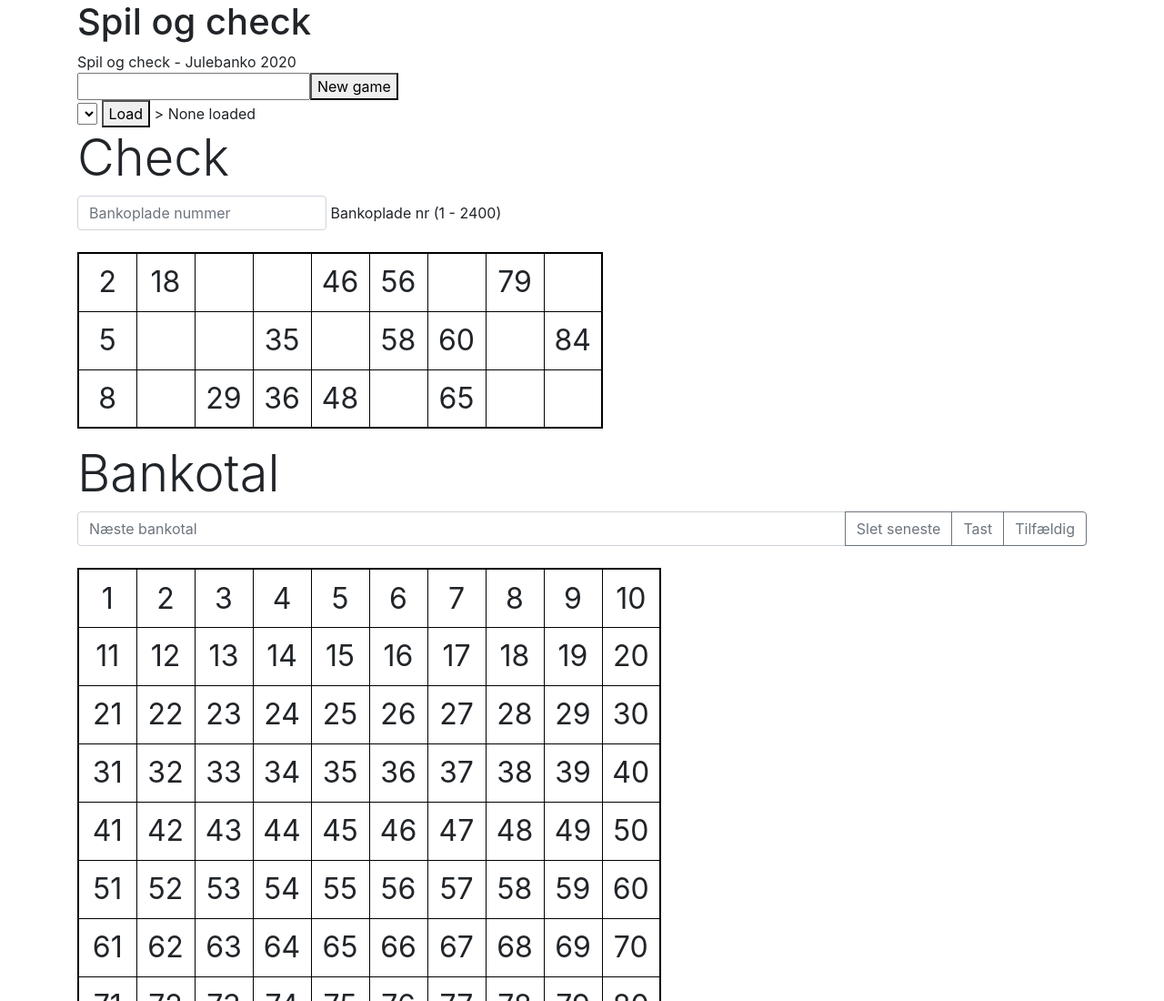
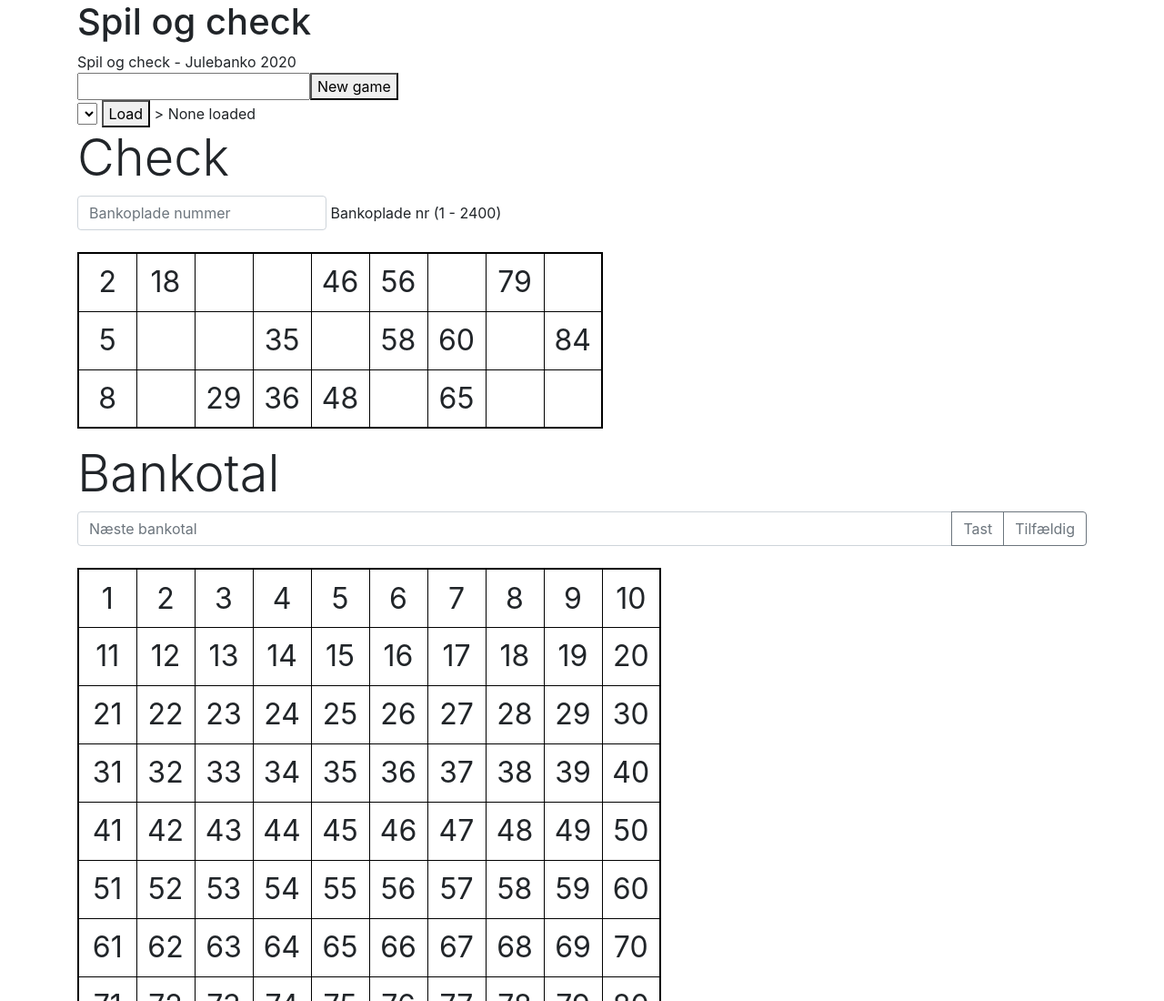
Before and after one commit to JeppeStenstrup/osc-bingo, a website: page public/index.html in a window 1280 px wide. Shown: the top 1100 px of the page at 91% size. Drawn offline with nearby package versions, Linux system fonts and the light colour scheme; no server answers.

Commit message:
Removed Slet Seneste knap, as it did nothing

```diff
--- a/public/index.html
+++ b/public/index.html
@@ -73,7 +73,6 @@
         <div class="input-group col-sm">
             <input type="text" class="form-control" placeholder="Næste bankotal" aria-label="Næste bankotal" aria-describedby="basic-addon2" id="nextNumber">
             <div class="input-group-append">
-                <button class="btn btn-outline-secondary" type="button" id="buttonDelete">Slet seneste</button>
                 <button class="btn btn-outline-secondary" type="button" id="buttonEnter">Tast</button>
                 <button class="btn btn-outline-secondary" type="button" id="buttonRandom">Tilfældig</button>
             </div>
```
